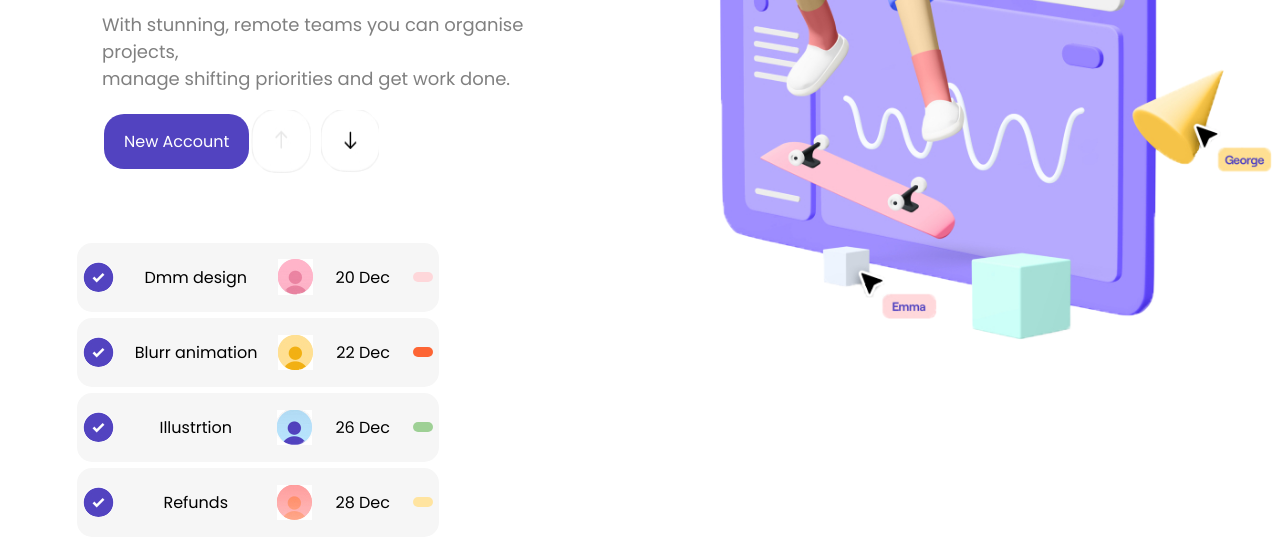
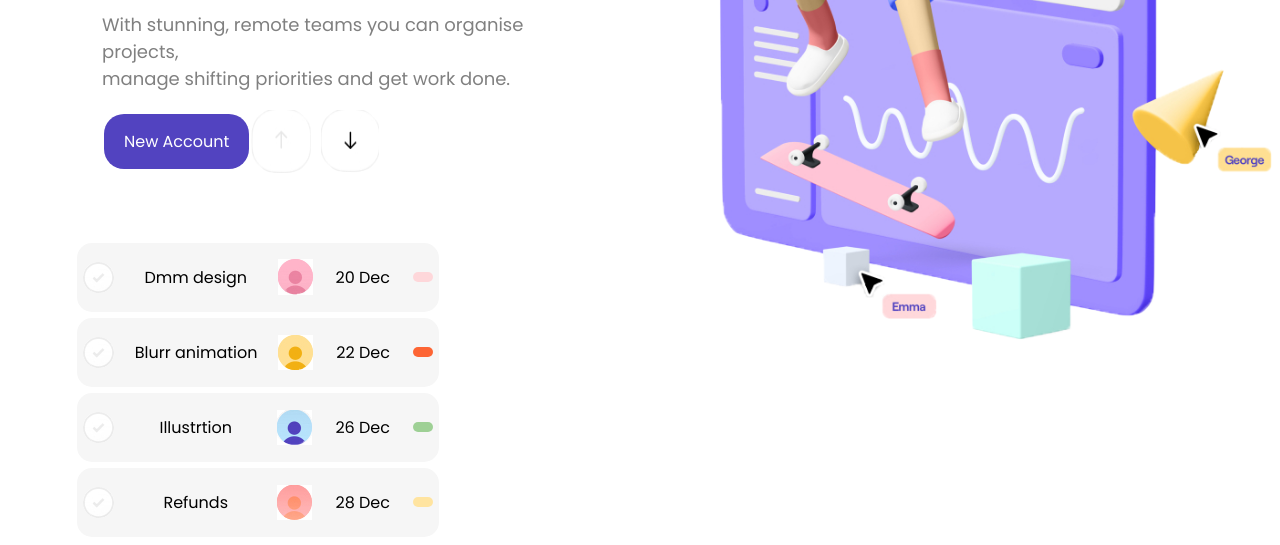
Before and after one commit to NagmaAN/Assignment-3, a plain HTML site: page index.html in a window 1280 px wide. Shown: the part 416-961 px from the top of the page. Drawn offline with Linux system fonts and the light colour scheme.

Commit message:
Update index.html

```diff
--- a/index.html
+++ b/index.html
@@ -43,29 +43,35 @@
         <div class="landing-section-image">
             <img src="assets/landing-section-image.png" alt="Stunning Workplace Art" width="100%" />
         </div></div></section>
-        <div class="main"><div class="row-card">
-            <img class="card-checkbox" src="./assets/tick-blue.png" alt="tick-gray">
+        <div class="main">
+            <div class="row-card">
+            <img class="card-checkbox" src="./assets/tick-gray.png" alt="tick-gray">
+            <img class="hover-tick" src="./assets/tick-blue.png" alt="tick-blue"/>
             <p class="card-text">Dmm design</p>
            <img class="card-user" src="./assets/user-pink.png" alt="user-pink">
             <p class="card-date">20 Dec</p>
             <span class="pink"></span>
           </div>
-            <div  class="row-card" id="active-card">
-            <img class="card-checkbox" src="./assets/tick-blue.png" alt="tick-blue">
+            <div  class="row-card">
+            <img class="card-checkbox" src="./assets/tick-gray.png" alt="tick-blue">
+            <img class="hover-tick" src="./assets/tick-blue.png" alt="tick-blue"/>
              <p class="card-text">Blurr animation</p>
              <img class="card-user" src="./assets/user-orange.png" alt="user-orange">
              <p class="card-date">22 Dec</p>
              <span class="red"></span>
             </div>
+
              <div  class="row-card">
-              <img class="card-checkbox" src="./assets/tick-blue.png" alt="tick-gray" />
+              <img class="card-checkbox" src="./assets/tick-gray.png" alt="tick-gray" />
+              <img class="hover-tick" src="./assets/tick-blue.png" alt="tick-blue"/>
                <p class="card-text">Illustrtion</p>
                <img class="card-user" src="./assets/user-blue.png" alt="user-blue" />
                 <p class="card-date">26 Dec</p>
                 <span class="green"></span>
              </div>
                <div class="row-card">
-                <img class="card-checkbox" src="./assets/tick-blue.png" alt="tick-gray" />
+                <img class="card-checkbox" src="./assets/tick-gray.png" alt="tick-gray" />
+                <img class="hover-tick" src="./assets/tick-blue.png" alt="tick-blue"/>
                <p class="card-text">Refunds</p>
                 <img class="card-user" src="./assets/user-red.png" alt="user-red" />
                 <p class="card-date">28 Dec</p>
```
